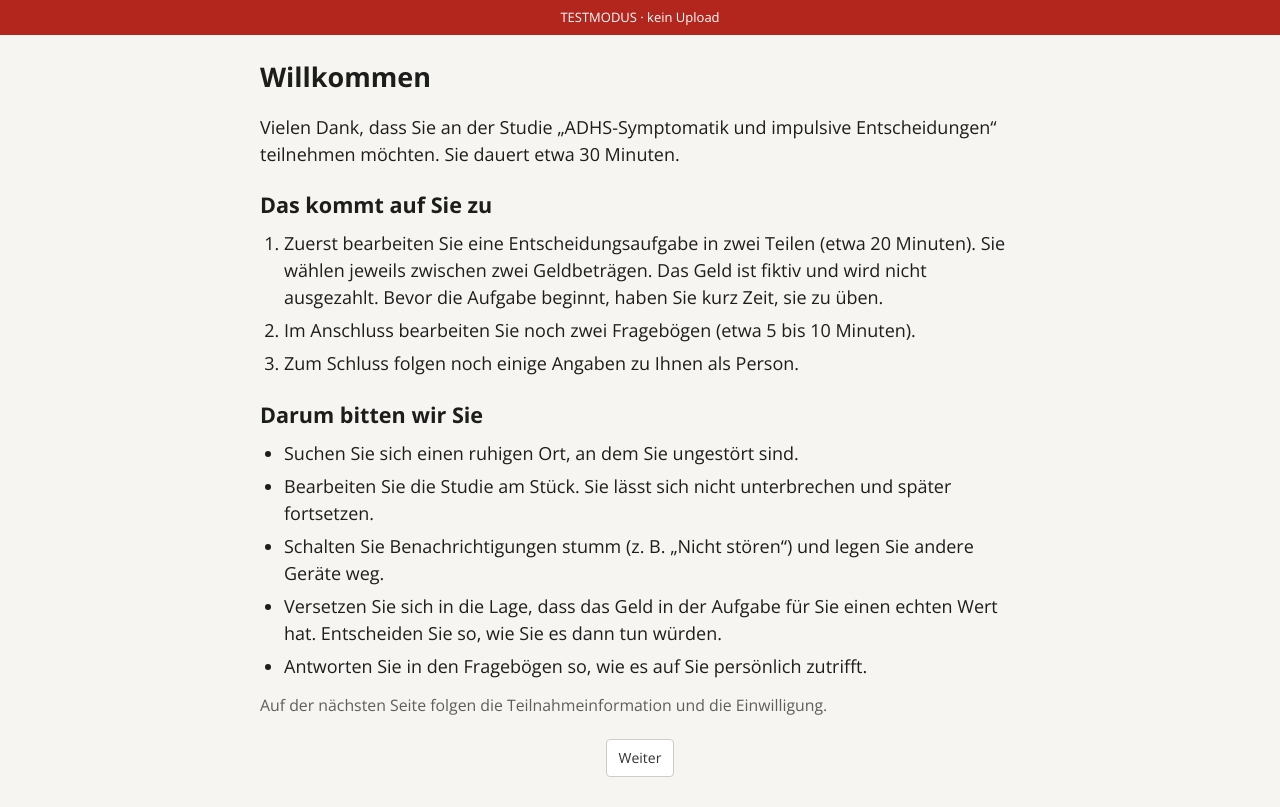
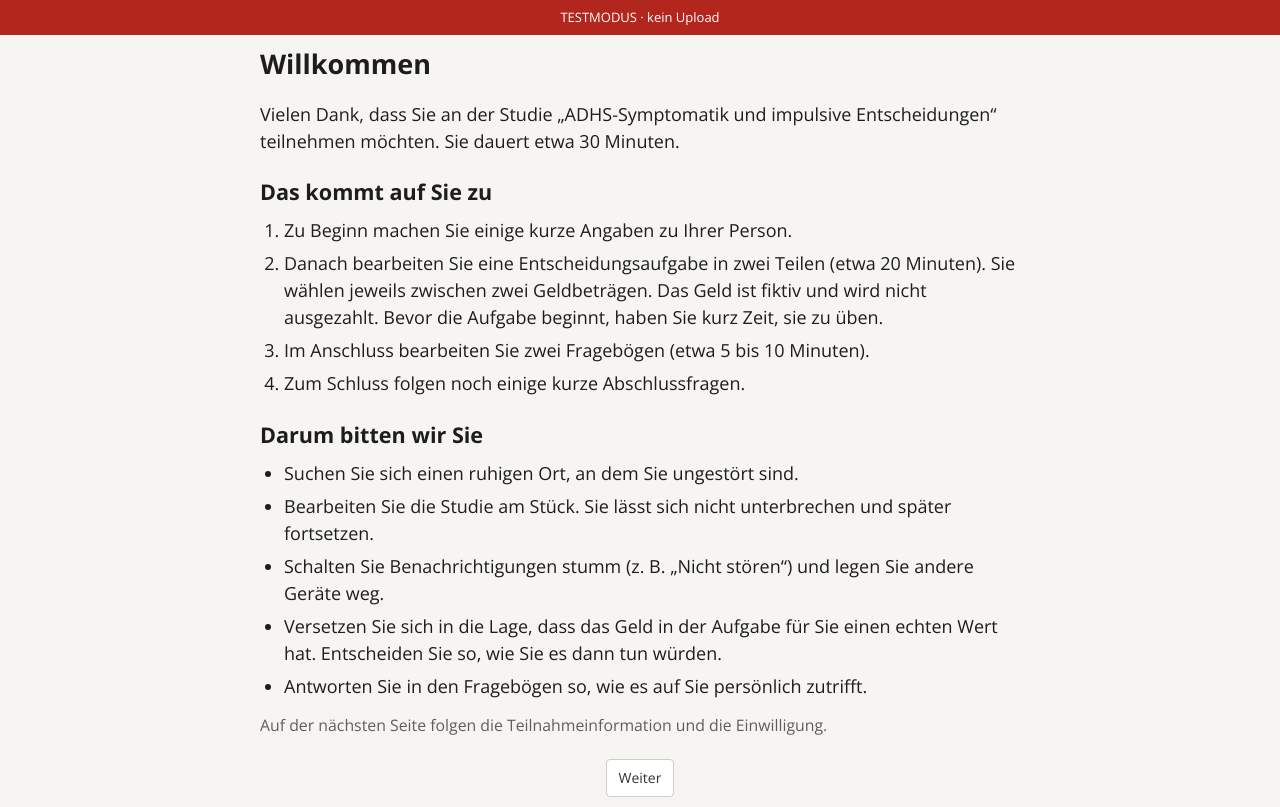
Before and after one commit to leninhsr/ADHS-Impulsivitaet-Test, a plain HTML site: page index.html in a window 1280 px wide. Drawn offline with Linux system fonts and the light colour scheme.

Commit message:
Version 0.6.4: Teilnahmeinformation von Leni, Doppelungen auf der Abschlussseite entfernt
Löschfrist fehlt noch (DATA_DELETION_DATE), Echtbetrieb bleibt gesperrt.

Co-Authored-By: Claude Opus 5.5 <noreply@anthropic.com>
Claude-Session: https://claude.ai/code/session_017kAzCSsjbn2YUZttJSkGkV

```diff
--- a/config.js
+++ b/config.js
@@ -1,6 +1,6 @@
 // Einstellungen der Studie. Alles, was sich ohne Programmierkenntnisse ändern lässt, steht hier.
 const CONFIG = {
-  APP_VERSION: "0.6.3",
+  APP_VERSION: "0.6.4",
 
   // DataPipe-Experiment-ID (pipe.jspsych.org, Speicherort Zenodo). Leer = Testmodus:
   // Daten werden nicht hochgeladen, sondern am Ende zum Download angeboten.
@@ -24,6 +24,37 @@ const CONFIG = {
   // Erst auf true setzen, wenn der Einwilligungstext final und von der Hochschule freigegeben ist.
   // Solange false, gibt es keinen Echtbetrieb (nur Testmodus oder Probelauf mit ?probelauf=1).
   CONSENT_TEXT_FINAL: false,
+
+  // Löschfrist für die Teilnahmeinformation, z. B. "30.09.2027". Leer = Platzhalter wird angezeigt, Echtbetrieb gesperrt.
+  DATA_DELETION_DATE: "",
+
+  // Teilnahmeinformation (Seite 2, über den Einwilligungs-Häkchen). Text von Leni (22.11.2026), auf „Sie“ umgestellt.
+  // Platzhalter im Text: {DAUER} = DURATION_TOTAL, {LOESCHFRIST} = DATA_DELETION_DATE. Kontakt kommt aus CONTACT_*.
+  CONSENT_GREETING: "Liebe Teilnehmer*innen,",
+  CONSENT_SECTIONS: [
+    { title: "", paragraphs: [
+      "vielen Dank für Ihr Interesse an der Teilnahme an dieser wissenschaftlichen Studie im Rahmen meiner Bachelorarbeit im Studiengang Psychologie an der Medical School Berlin."
+    ] },
+    { title: "Ziel der Studie", paragraphs: [
+      "Ziel dieser Untersuchung ist es, den Zusammenhang zwischen ADHS-Symptomatik und impulsiven Entscheidungsprozessen zu untersuchen. Dabei steht insbesondere die Frage im Mittelpunkt, inwiefern Unterschiede in der ADHS-Symptomatik mit der Bewertung und dem Treffen von Entscheidungen unter zeitlicher Verzögerung zusammenhängen."
+    ] },
+    { title: "Ablauf und Dauer", paragraphs: [
+      "Die Teilnahme erfolgt online und dauert {DAUER}. Im Rahmen der Untersuchung werden zunächst einige Angaben zu Ihrer Person erhoben. Anschließend bearbeiten Sie eine computergestützte Entscheidungsaufgabe, bei der Sie zwischen unterschiedlichen Entscheidungsalternativen wählen sollen, und im Anschluss bearbeiten Sie noch verschiedene Fragebögen.",
+      "Bitte bearbeiten Sie die Aufgaben möglichst aufmerksam und entsprechend Ihrer tatsächlichen Einschätzungen. Es gibt keine richtigen oder falschen Antworten."
+    ] },
+    { title: "Freiwilligkeit der Teilnahme", paragraphs: [
+      "Die Teilnahme an der Studie ist freiwillig. Sie können die Untersuchung jederzeit und ohne Angabe von Gründen abbrechen. Daraus entstehen Ihnen keinerlei Nachteile. Durch die Teilnahme entstehen Ihnen keine Kosten und es wird keine Vergütung ausgezahlt."
+    ] },
+    { title: "Erhobene Daten und Datenschutz", paragraphs: [
+      "Im Rahmen der Studie werden soziodemografische Angaben sowie Informationen zur ADHS-Symptomatik und zu Ihrem Entscheidungsverhalten erhoben. Dabei können auch Angaben zu Ihrer Gesundheit erfasst werden.",
+      "Die erhobenen Daten werden ausschließlich zu wissenschaftlichen Forschungszwecken im Rahmen dieser Bachelorarbeit verwendet. Die Datenerhebung und -auswertung erfolgen anonym. Eine Zuordnung der Daten zu Ihrer Person ist nicht möglich.",
+      "Die Speicherung der Daten erfolgt in einem nicht öffentlichen Bereich der Forschungsdatenplattform Zenodo, die vom CERN betrieben wird. Die Übertragung dorthin erfolgt verschlüsselt über den Dienst DataPipe. Die Daten werden bis zum {LOESCHFRIST} aufbewahrt und anschließend gelöscht."
+    ] }
+  ],
+  CONSENT_CLOSING: [
+    "Bei Fragen zur Studie oder zur Teilnahme können Sie sich jederzeit unter der angegebenen E-Mail-Adresse melden.",
+    "Vielen Dank für Ihre Unterstützung!"
+  ],
 
   // Reihenfolge der Studienteile:
   //   "questionnaires_first" = erst Fragebögen, dann Aufgabe (wie im Exposé)
--- a/experiment.js
+++ b/experiment.js
@@ -108,6 +108,7 @@
     const missing = QUESTIONNAIRES.filter((q) => q.items.length === 0).map((q) => q.id);
     if (missing.length > 0) problems.push("Fragebogen-Items fehlen: " + missing.join(", "));
     if (UNVERIFIED.length > 0) problems.push("Wortlaut des Fragebogens ist noch nicht freigegeben (wording_verified): " + UNVERIFIED.join(", "));
+    if (!C.DATA_DELETION_DATE) problems.push("Die Löschfrist fehlt (DATA_DELETION_DATE in config.js).");
     if (problems.length > 0) { fatal(problems.join("<br>")); return; }
   } else {
     const banner = document.createElement("div");
@@ -229,10 +230,10 @@
   // ---------------------------------------------------------------- 1b Startseite: Was kommt, worum wir bitten
   document.title = "Studie: " + C.STUDY_TITLE;
   const TASK_FIRST = C.ORDER === "task_first";
-  const STEP_TASK = "<li>" + (TASK_FIRST ? "Zuerst bearbeiten Sie" : "Im Anschluss bearbeiten Sie noch") +
+  const STEP_TASK = "<li>" + (TASK_FIRST ? "Danach bearbeiten Sie" : "Im Anschluss bearbeiten Sie") +
     " eine Entscheidungsaufgabe in zwei Teilen (" + C.DURATION_TASK + "). Sie wählen jeweils zwischen zwei Geldbeträgen. " +
     "Das Geld ist fiktiv und wird nicht ausgezahlt. Bevor die Aufgabe beginnt, haben Sie kurz Zeit, sie zu üben.</li>";
-  const STEP_QUEST = "<li>" + (TASK_FIRST ? "Im Anschluss bearbeiten Sie noch" : "Zuerst bearbeiten Sie") +
+  const STEP_QUEST = "<li>" + (TASK_FIRST ? "Im Anschluss bearbeiten Sie" : "Danach bearbeiten Sie") +
     " zwei Fragebögen (" + C.DURATION_QUESTIONNAIRES + ").</li>";
   timeline.push({
     type: BTN,
@@ -240,8 +241,9 @@
       '<div class="left"><h1>Willkommen</h1>' +
       "<p>Vielen Dank, dass Sie an der Studie „" + C.STUDY_TITLE + "“ teilnehmen möchten. Sie dauert " + C.DURATION_TOTAL + ".</p>" +
       "<h2>Das kommt auf Sie zu</h2><ol>" +
+      "<li>Zu Beginn machen Sie einige kurze Angaben zu Ihrer Person.</li>" +
       (TASK_FIRST ? STEP_TASK + STEP_QUEST : STEP_QUEST + STEP_TASK) +
-      "<li>Zum Schluss folgen noch einige Angaben zu Ihnen als Person.</li></ol>" +
+      "<li>Zum Schluss folgen noch einige kurze Abschlussfragen.</li></ol>" +
       "<h2>Darum bitten wir Sie</h2><ul>" +
       "<li>Suchen Sie sich einen ruhigen Ort, an dem Sie ungestört sind.</li>" +
       "<li>Bearbeiten Sie die Studie am Stück. Sie lässt sich nicht unterbrechen und später fortsetzen.</li>" +
@@ -254,14 +256,24 @@
   });
 
   // ---------------------------------------------------------------- 2 Information und Einwilligung
+  function consentInfo() {
+    const deletion = C.DATA_DELETION_DATE ? C.DATA_DELETION_DATE : '<span class="missing">[LÖSCHFRIST FEHLT]</span>';
+    const fill = (t) => t.replace("{DAUER}", C.DURATION_TOTAL).replace("{LOESCHFRIST}", deletion);
+    let html = '<div class="consent-info"><p>' + C.CONSENT_GREETING + "</p>";
+    C.CONSENT_SECTIONS.forEach(function (s) {
+      if (s.title) html += "<h2>" + s.title + "</h2>";
+      s.paragraphs.forEach(function (p) { html += "<p>" + fill(p) + "</p>"; });
+    });
+    html += "<h2>Verantwortlichkeit und Kontakt</h2><p>Verantwortlich für die Durchführung der Studie ist:</p>" +
+      "<p>" + C.CONTACT_NAME + "<br>" + C.CONTACT_ORG + "<br>E-Mail: " + C.CONTACT_EMAIL + "</p>";
+    C.CONSENT_CLOSING.forEach(function (p) { html += "<p>" + p + "</p>"; });
+    return html + "</div>";
+  }
   timeline.push({
     type: jsPsychSurveyHtmlForm,
     html:
       '<div class="left"><h1>Studie „' + C.STUDY_TITLE + '“</h1>' +
-      '<div class="placeholder"><b>PLATZHALTER.</b> Hier steht die Teilnahmeinformation mit Datenschutzhinweis ' +
-      "in der von der Hochschule freigegebenen Fassung: Zweck, Ablauf, Dauer (ca. 30 Minuten), Freiwilligkeit, " +
-      "Abbruch jederzeit ohne Nachteile, Art der Daten (auch Angaben zur Gesundheit), anonyme Speicherung, " +
-      "Speicherort, Löschfrist, Verantwortliche, Kontakt: " + C.CONTACT_NAME + ", " + C.CONTACT_ORG + ", " + C.CONTACT_EMAIL + ".</div>" +
+      consentInfo() +
       "<h2>Teilnahmevoraussetzungen und Einwilligung</h2>" +
       '<div class="form">' +
       '<label class="check"><input type="checkbox" name="c_age" value="1" required><span>Ich bin zwischen ' + C.AGE_MIN + " und " + C.AGE_MAX + " Jahre alt.</span></label>" +
@@ -657,13 +669,11 @@
     type: KEY, choices: "NO_KEYS",
     on_start: function () { window.removeEventListener("beforeunload", warnOnLeave); },
     stimulus: function () {
-      // Aufklärungstext von Leni (19.11.2026). Der grüne Kasten steht oben, damit er auf dem Screenshot ist.
+      // Aufklärungstext von Leni (19.11.2026); Studienziel seit 0.6.4 nur noch in der Teilnahmeinformation. Der grüne Kasten steht oben, damit er auf dem Screenshot ist.
       const debrief =
         '<div class="left"><h1>Vielen Dank für Ihre Teilnahme!</h1>' +
         "<p>Sie haben die Studie zu ADHS-Symptomatik und impulsiven Entscheidungen erfolgreich abgeschlossen.</p>" +
         '<div class="box done"><b>Teilnahme abgeschlossen</b><br>' + new Date().toLocaleDateString("de-DE") + "</div>" +
-        "<p>Ziel der Studie ist es, Zusammenhänge zwischen ADHS-Symptomatik und impulsivem Entscheidungsverhalten zu untersuchen. " +
-        "Dazu wurden zwei Fragebögen und eine Entscheidungsaufgabe eingesetzt.</p>" +
         "<p><b>Wichtiger Hinweis:</b> Die verwendeten Fragebögen dienen ausschließlich wissenschaftlichen Forschungszwecken " +
         "und stellen keine klinische Diagnostik dar. Aus den Ergebnissen können weder eine ADHS-Diagnose noch andere psychische Diagnosen abgeleitet werden.</p>";
       const credit = SONA_BACK
--- a/style.css
+++ b/style.css
@@ -7,6 +7,8 @@ body { background: #f6f5f2; color: #1d1d1b; }
 h1 { font-size: 1.5em; margin: 0 0 0.6em; }
 h2 { font-size: 1.2em; margin: 1em 0 0.4em; }
 
+.consent-info h2 { font-size: 1.05em; }
+.missing { background: #fff3c4; color: #8a4b00; font-weight: bold; padding: 0 4px; }
 .placeholder { background: #fff3c4; border: 1px solid #e0c060; border-radius: 6px; padding: 10px 14px; text-align: left; font-size: 0.9em; }
 .testbanner { position: fixed; top: 0; left: 0; right: 0; background: #b3261e; color: #fff; font-size: 13px; padding: 3px 8px; z-index: 10; text-align: center; }
 
```
